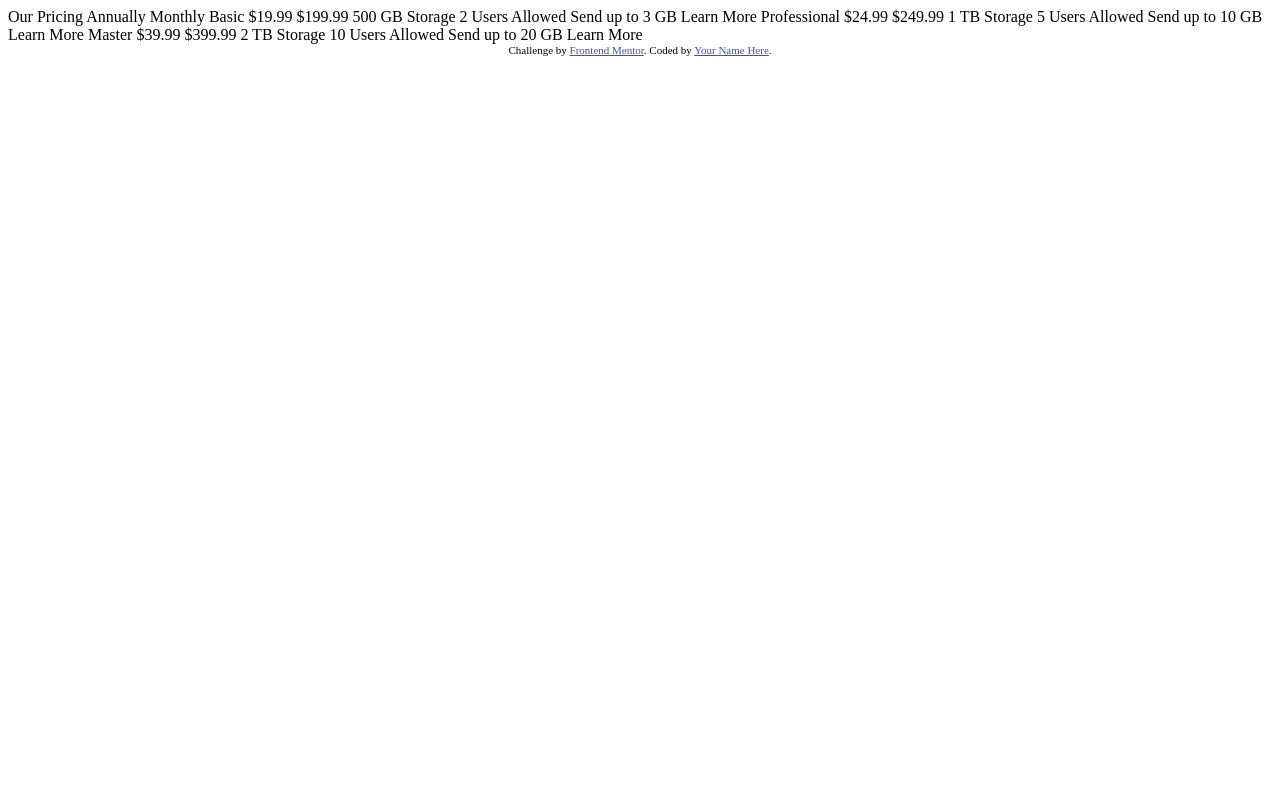
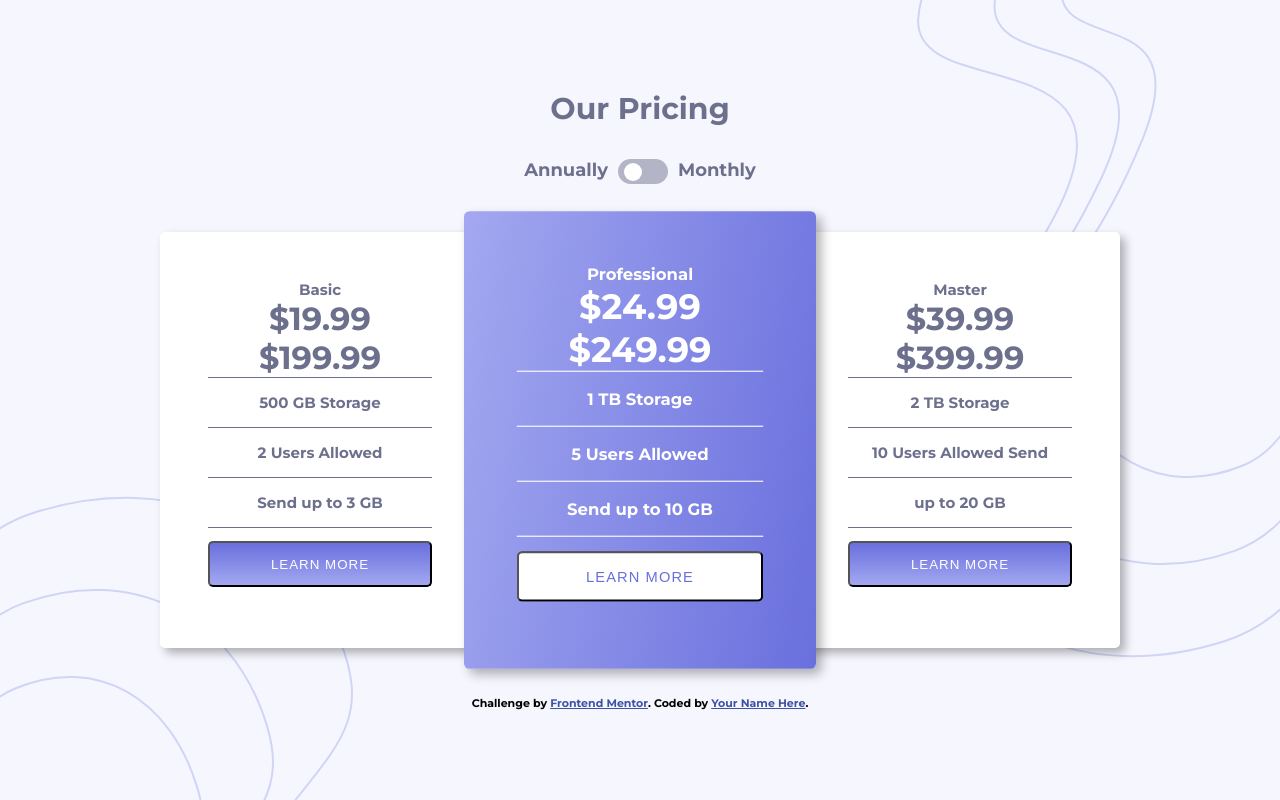
Before and after one commit to muhammad-medhat/fem-Pricing-component-with-toggle, a plain HTML site: page index.html in a window 1280 px wide. Drawn offline with Linux system fonts and the light colour scheme.

Commit message:
create html and css

```diff
--- a/index.html
+++ b/index.html
@@ -1,52 +1,84 @@
 <!DOCTYPE html>
 <html lang="en">
   <head>
-  <meta charset="UTF-8">
-  <meta name="viewport" content="width=device-width, initial-scale=1.0"> <!-- displays site properly based on user's device -->
+    <meta charset="UTF-8" />
+    <meta name="viewport" content="width=device-width, initial-scale=1.0" />
+    <!-- displays site properly based on user's device -->
 
-  <link rel="icon" type="image/png" sizes="32x32" href="./images/favicon-32x32.png">
+    <link
+      rel="icon"
+      type="image/png"
+      sizes="32x32"
+      href="./images/favicon-32x32.png"
+    />
+    <link rel="stylesheet" href="style.css" />
 
-  <title>Frontend Mentor | [Challenge Name Here]</title>
+    <title>Frontend Mentor | Pricing component with toggle</title>
 
     <!-- Feel free to remove these styles or customise in your own stylesheet 👍 -->
     <style>
-    .attribution { font-size: 11px; text-align: center; }
-    .attribution a { color: hsl(228, 45%, 44%); }
+      .attribution {
+        font-size: 11px;
+        text-align: center;
+      }
+      .attribution a {
+        color: hsl(228, 45%, 44%);
+      }
     </style>
   </head>
   <body>
+    <main class="d-flex flex-dir-col align-center justify-center">
+      <header class="d-flex flex-dir-col align-center text-color">
+        <h1>Our Pricing</h1>
+        <div class="toggle d-flex justify-space-between">
+          <div class="name">Annually</div>
+          <input type="checkbox" class="checkbox" id="checkbox" />
+          <label for="checkbox" class="label d-flex1 align-center1">
+            <div class="ball"></div>
+          </label>
+          <div class="name">Monthly</div>
+        </div>
+      </header>
 
-  Our Pricing
-  Annually
-  Monthly
+      <section class="d-flex flex-dir-row">
+        <div class="plan text-color">
+          <div class="title">Basic</div>
+          <div class="price monthly">&dollar;19.99</div>
+          <div class="price annually">&dollar;199.99</div>
+          <div class="desc border-bottom border-top"><p>500 GB Storage</p></div>
+          <div class="desc border-bottom"><p>2 Users Allowed</p></div>
+          <div class="desc border-bottom"><p>Send up to 3 GB</p></div>
+          <button role="radio" class="text-color desc">Learn More</button>
+        </div>
+        <div class="plan text-color featured">
+          <div class="title">Professional</div>
+          <div class="price monthly">&dollar;24.99</div>
+          <div class="price annually">&dollar;249.99</div>
+          <div class="desc border-bottom border-top"><p>1 TB Storage</p></div>
+          <div class="desc border-bottom"><p>5 Users Allowed</p></div>
+          <div class="desc border-bottom"><p>Send up to 10 GB</p></div>
+          <button role="radio" class="text-color desc">Learn More</button>
+        </div>
+        <div class="plan text-color">
+          <div class="title">Master</div>
+          <div class="price monthly">&dollar;39.99</div>
+          <div class="price annually">&dollar;399.99</div>
+          <div class="desc border-bottom border-top"><p>2 TB Storage</p></div>
+          <div class="desc border-bottom"><p>10 Users Allowed Send</p></div>
+          <div class="desc border-bottom"><p>up to 20 GB</p></div>
+          <button role="radio" class="text-color desc">Learn More</button>
+        </div>
+      </section>
+      <footer>
+        <div class="attribution">
+          Challenge by
+          <a href="https://www.frontendmentor.io?ref=challenge" target="_blank"
+            >Frontend Mentor</a
+          >. Coded by <a href="#">Your Name Here</a>.
+        </div>
+      </footer>
+    </main>
 
-  Basic
-  &dollar;19.99
-  &dollar;199.99
-  500 GB Storage
-  2 Users Allowed
-  Send up to 3 GB
-  Learn More
-
-  Professional
-  &dollar;24.99
-  &dollar;249.99
-  1 TB Storage
-  5 Users Allowed
-  Send up to 10 GB
-  Learn More
-
-  Master
-  &dollar;39.99
-  &dollar;399.99
-  2 TB Storage
-  10 Users Allowed
-  Send up to 20 GB
-  Learn More
-
-  <div class="attribution">
-    Challenge by <a href="https://www.frontendmentor.io?ref=challenge" target="_blank">Frontend Mentor</a>.
-    Coded by <a href="#">Your Name Here</a>.
-  </div>
+    <script src="script.js"></script>
   </body>
 </html>
--- /dev/null
+++ b/style.css
@@ -0,0 +1,156 @@
+@import url("https://fonts.googleapis.com/css2?family=Montserrat:wght@700&display=swap");
+:root {
+  --Gradient: hsl(236, 72%, 79%), hsl(237, 63%, 64%);
+  --verylightgrayishblue: hsl(240, 78%, 98%);
+  --lightgrayishblue: hsl(234, 14%, 74%);
+  --grayishblue: hsl(233, 13%, 49%);
+  --darkgrayishblue: hsl(232, 13%, 33%);
+}
+
+* {
+  margin: 0;
+  padding: 0;
+  box-sizing: border-box;
+}
+
+body {
+  font-family: "Montserrat", sans-serif;
+  font-size: 15px;
+}
+main {
+  background-color: var(--verylightgrayishblue);
+  background-image: url("images/bg-bottom.svg"), url("images/bg-top.svg");
+  background-repeat: no-repeat;
+  background-position: left bottom, right top;
+  min-height: 100vh;
+  gap: 3rem;
+}
+header {
+  gap: 2rem;
+}
+.plan {
+  min-height: 40vh;
+  min-width: 40vh;
+  background-color: #fff;
+  border-radius: 5px;
+  box-shadow: 5px 5px 10px rgba(0, 0, 0, 0.3);
+  padding: 3rem;
+  display: flex;
+  flex-direction: column;
+  align-items: center;
+}
+.text-color {
+  color: var(--grayishblue);
+}
+.text-color:not(header, .plan):active {
+  color: #fff;
+}
+.plan.featured {
+  background: linear-gradient(100deg, var(--Gradient));
+  transform: scale(1.1);
+  color: #fff;
+}
+.plan.featured button {
+  background: #fff;
+  color: hsl(237, 63%, 64%);
+}
+button.text-color:not(.plan.featured button) {
+  color: #fff;
+}
+.price {
+  font-size: xx-large;
+}
+.border-top {
+  border-top: solid 0.5px;
+}
+.border-bottom {
+  border-bottom: solid 0.5px;
+}
+.desc {
+  padding: 1em;
+  min-width: 100%;
+}
+.desc p {
+  text-align: center;
+}
+button {
+  margin: 1em;
+  border-radius: 5px;
+  text-transform: uppercase;
+  letter-spacing: 1px;
+}
+.toggle label {
+  position: relative;
+  border-radius: 50px;
+  margin: 0 10px;
+  width: 50px;
+  height: 25px;
+  cursor: pointer;
+  padding: 11px;
+  background-color: var(--lightgrayishblue);
+}
+.name {
+  font-size: 18px;
+}
+button,
+label:hover,
+.checkbox:active {
+  background: linear-gradient(0deg, var(--Gradient));
+  color: #fff;
+}
+.ball {
+  background: #fff;
+  position: absolute;
+  top: 4px;
+  left: 6px;
+  border-radius: 50%;
+  width: 18px;
+  height: 18px;
+  transition: transform 0.3s linear;
+}
+.checkbox:checked + .label {
+  background: linear-gradient(50deg, var(--Gradient));
+}
+
+.checkbox:checked + .label .ball {
+  transform: translateX(24px);
+}
+.toggle .checkbox {
+  display: none;
+}
+/*****************************************/
+
+.d-flex {
+  display: flex;
+}
+
+.justify-start {
+  justify-content: flex-start;
+}
+
+.justify-evenly {
+  justify-content: space-evenly;
+}
+
+.justify-center {
+  justify-content: center;
+}
+
+.justify-space-between {
+  justify-content: space-between;
+}
+
+.align-center {
+  align-items: center;
+}
+
+.flex-dir-col {
+  flex-direction: column;
+}
+
+.show {
+  display: block;
+}
+.hide {
+  display: none;
+}
```
Also changed, not shown: 1 other file. Lines whose indentation alone changed are shown as unchanged.
